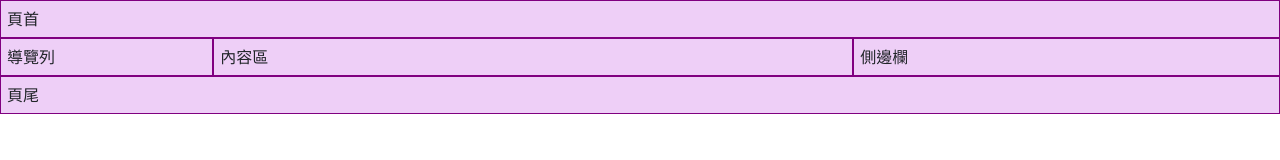
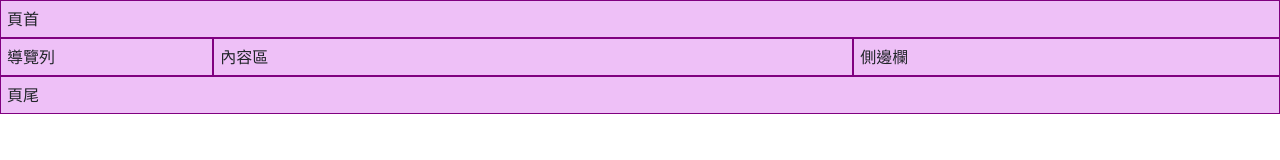
Before and after one commit to BubbleYo87/1411122031, a plain HTML site: page ch_07/01.html in a window 1280 px wide. Drawn offline with Linux system fonts and the light colour scheme.

Commit message:
Update 01.html

```diff
--- a/ch_07/01.html
+++ b/ch_07/01.html
@@ -9,7 +9,7 @@
     <style>
         .box {
             border: 1px solid purple;
-            background: #eecff7;
+            background: #eec0f7;
             padding: 6px;
             text-align: left;
         }
```
